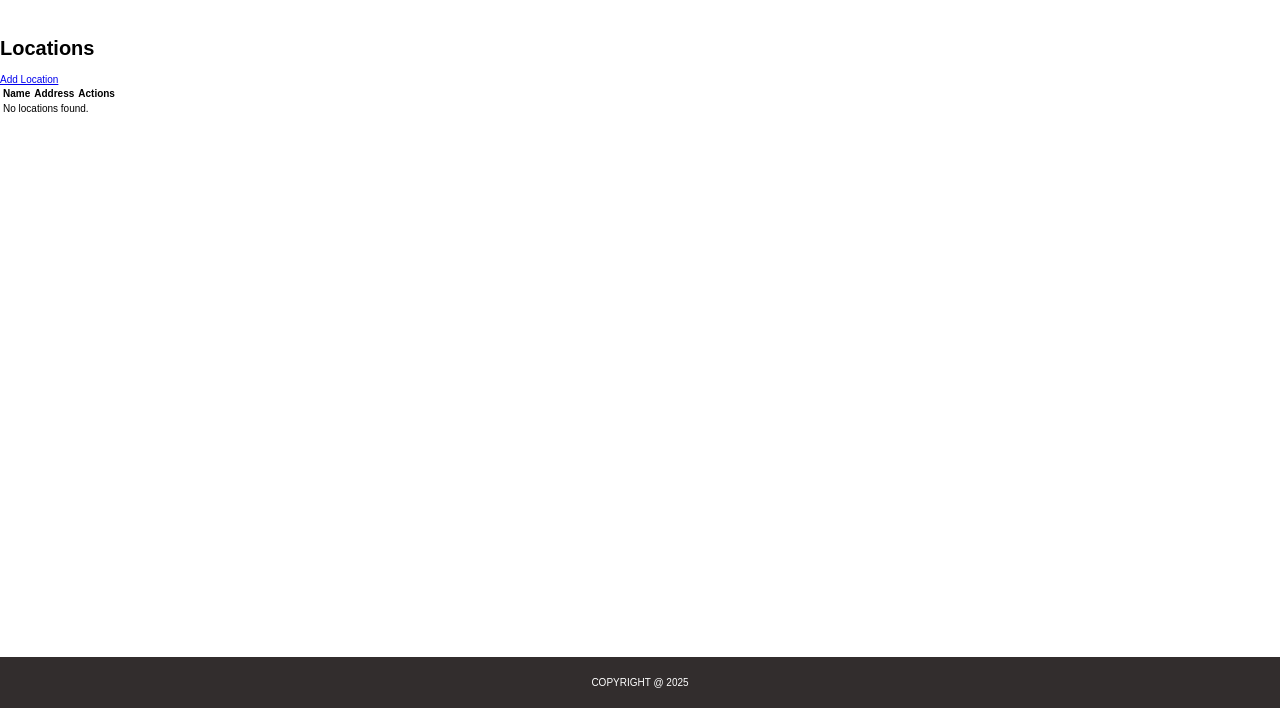
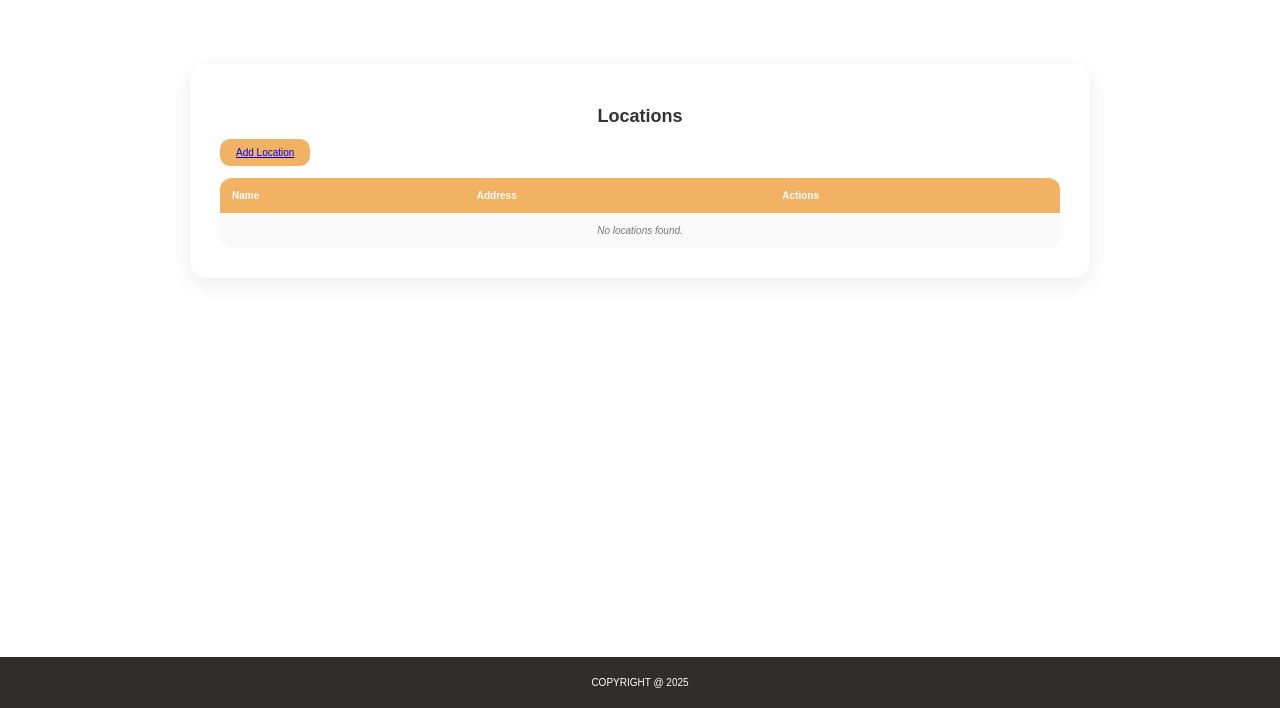
Before and after one commit to MarcoPhilip/sam-arize, a Django app: page /locations/ in a window 1280 px wide. Shown: the part 92-800 px from the top of the page. Run offline with Django 5.2, Linux system fonts and the light colour scheme; the visitor is signed in with stand-in values (Sample User, id 1); data that the repository does not hold is empty.

Commit message:
#18 changes in styling forms and lists

```diff
--- /dev/null
+++ b/main_app/static/css/list.css
@@ -0,0 +1,92 @@
+.container {
+    max-width: 900px;
+    margin: 40px auto;
+    background: #ffffff;
+    padding: 30px;
+    border-radius: 16px;
+    box-shadow: 0 6px 20px rgba(0, 0, 0, 0.08);
+}
+
+.container h1 {
+    font-size: 1.8rem;
+    font-weight: 600;
+    margin-bottom: 20px;
+    color: #333;
+    text-align: center;
+}
+
+.container .btn-primary {
+    background-color: #f2b263;
+    border: none;
+    font-weight: 500;
+    border-radius: 10px;
+    padding: 8px 16px;
+    transition: all 0.2s ease-in-out;
+}
+
+.container .btn-primary:hover {
+    background-color: #e09a42;
+}
+
+.table {
+    width: 100%;
+    margin-top: 20px;
+    border-collapse: separate;
+    border-spacing: 0;
+    border-radius: 12px;
+    overflow: hidden;
+}
+
+.table thead {
+    background-color: #f2b263;
+    color: #fff;
+}
+
+.table th {
+    font-weight: 600;
+    padding: 12px;
+    text-align: left;
+}
+
+.table td {
+    padding: 12px;
+    vertical-align: middle;
+    color: #444;
+}
+
+.table-striped tbody tr:nth-child(odd) {
+    background-color: #fafafa;
+}
+
+.table .btn {
+    border-radius: 8px;
+    font-size: 0.85rem;
+    padding: 6px 12px;
+    font-weight: 500;
+}
+
+.table .btn-warning {
+    background-color: #ffc107;
+    border: none;
+    color: #fff;
+}
+
+.table .btn-warning:hover {
+    background-color: #e0a800;
+}
+
+.table .btn-danger {
+    background-color: #dc3545;
+    border: none;
+    color: #fff;
+}
+
+.table .btn-danger:hover {
+    background-color: #bd2130;
+}
+
+.table td[colspan="3"] {
+    text-align: center;
+    font-style: italic;
+    color: #777;
+}
--- a/main_app/templates/category/category_form.html
+++ b/main_app/templates/category/category_form.html
@@ -2,7 +2,7 @@
 {% load static %}
 {% block title %}{{ title }} · SAM-ARIZE{% endblock %}
 {% block head %}
-<link rel="stylesheet" href="{% static 'css/category/category.css' %}" />
+<link rel="stylesheet" href="{% static 'css/form.css' %}" />
 {% endblock %}
 {% block content %}
 <div class="container">
--- a/main_app/templates/category/category_list.html
+++ b/main_app/templates/category/category_list.html
@@ -1,5 +1,9 @@
 {% extends "base.html" %}
 {% block title %}Categories · SAM-ARIZE{% endblock %}
+{% load static %}
+{% block head %}
+<link rel="stylesheet" href="{% static 'css/list.css' %}" />
+{% endblock %}
 {% block content %}
 <div class="container">
   <h1>Categories</h1>
--- a/main_app/templates/inventory/inventory_form.html
+++ b/main_app/templates/inventory/inventory_form.html
@@ -1,5 +1,9 @@
 {% extends "base.html" %}
 {% block title %}{{ title }} · SAM-ARIZE{% endblock %}
+{% load static %}
+{% block head %}
+<link rel="stylesheet" href="{% static 'css/list.css' %}" />
+{% endblock %}
 {% block content %}
 <div class="container">
   <h1>{{ title }}</h1>
--- a/main_app/templates/inventory/inventory_list.html
+++ b/main_app/templates/inventory/inventory_list.html
@@ -1,5 +1,9 @@
 {% extends "base.html" %}
 {% block title %}Inventory · SAM-ARIZE{% endblock %}
+{% load static %}
+{% block head %}
+<link rel="stylesheet" href="{% static 'css/list.css' %}" />
+{% endblock %}
 {% block content %}
 <div class="container">
   <h1>Inventory</h1>
--- a/main_app/templates/location/location_form.html
+++ b/main_app/templates/location/location_form.html
@@ -1,5 +1,9 @@
 {% extends "base.html" %}
 {% block title %}{{ title }} · SAM-ARIZE{% endblock %}
+{% load static %}
+{% block head %}
+<link rel="stylesheet" href="{% static 'css/list.css' %}" />
+{% endblock %}
 {% block content %}
 <div class="container">
   <h1>{{ title }}</h1>
--- a/main_app/templates/location/location_list.html
+++ b/main_app/templates/location/location_list.html
@@ -1,5 +1,9 @@
 {% extends "base.html" %}
 {% block title %}Locations · SAM-ARIZE{% endblock %}
+{% load static %}
+{% block head %}
+<link rel="stylesheet" href="{% static 'css/list.css' %}" />
+{% endblock %}
 {% block content %}
 <div class="container">
   <h1>Locations</h1>
```
Also changed, not shown: main_app/static/css/form.css (renamed from main_app/static/css/category/category.css).
